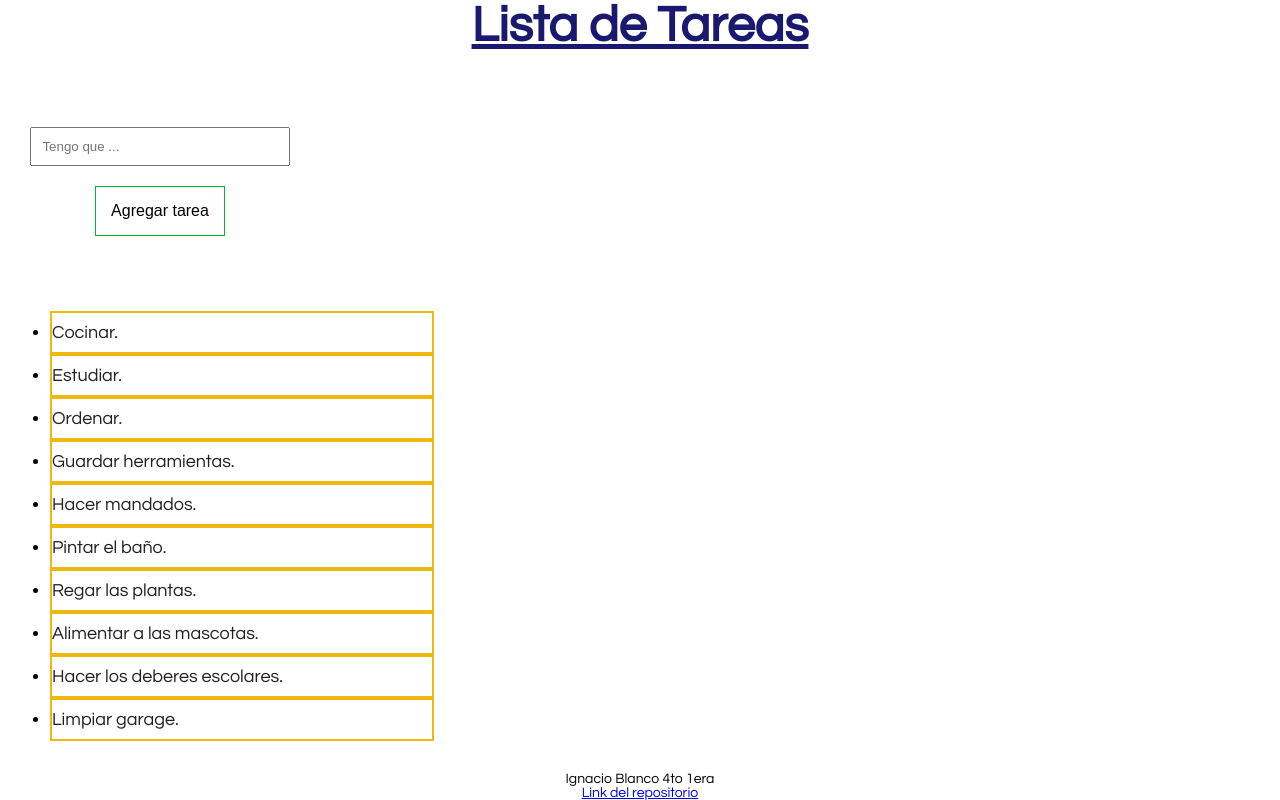
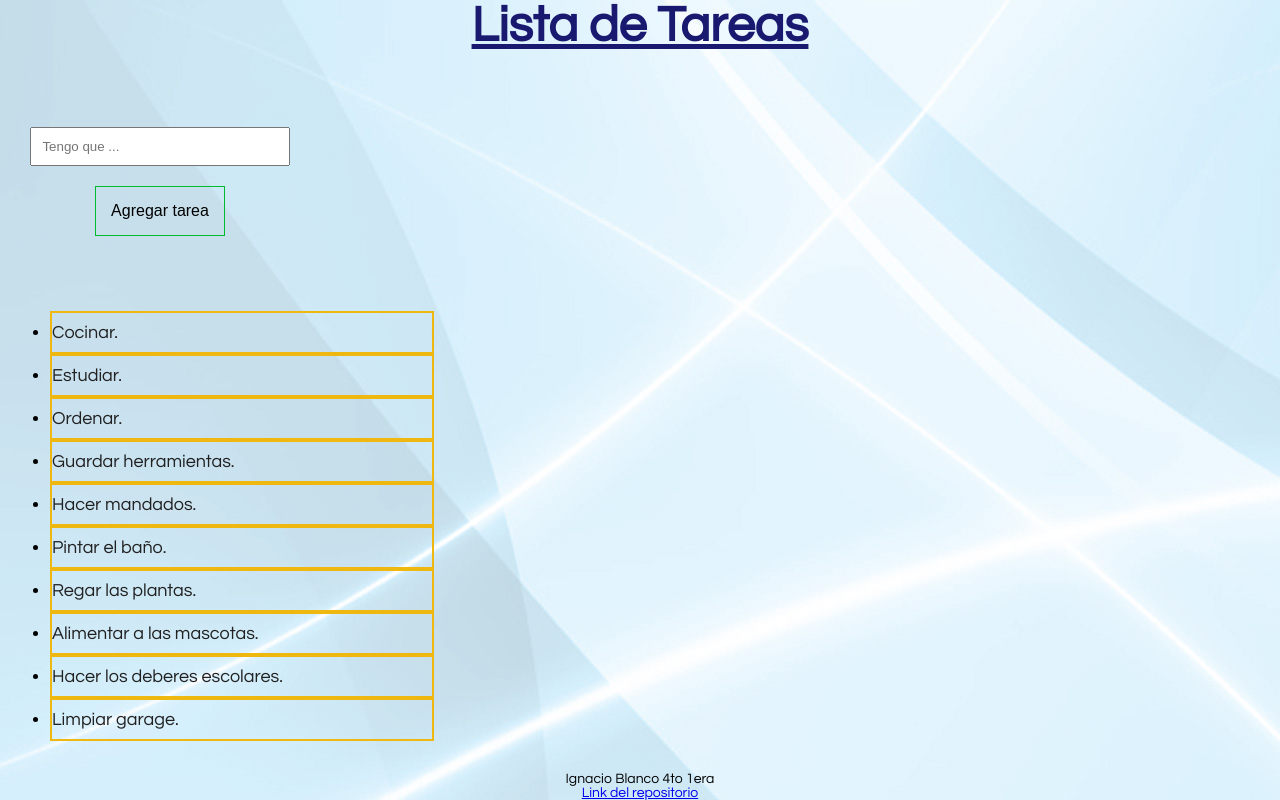
Before and after one commit to IgnacioBlancoo/tp-vacaciones, a plain HTML site: page index.html in a window 1280 px wide. Drawn offline with Linux system fonts and the light colour scheme.

Commit message:
Tp finalizado

```diff
--- a/style.css
+++ b/style.css
@@ -9,6 +9,7 @@
 body {
 	font-family: Century Gothic ;
 	font-size: 18px;
+	background-image: url("fondo.jpg");
 }
 
 h1{
```
Also changed, not shown: fondo.jpg (added).
